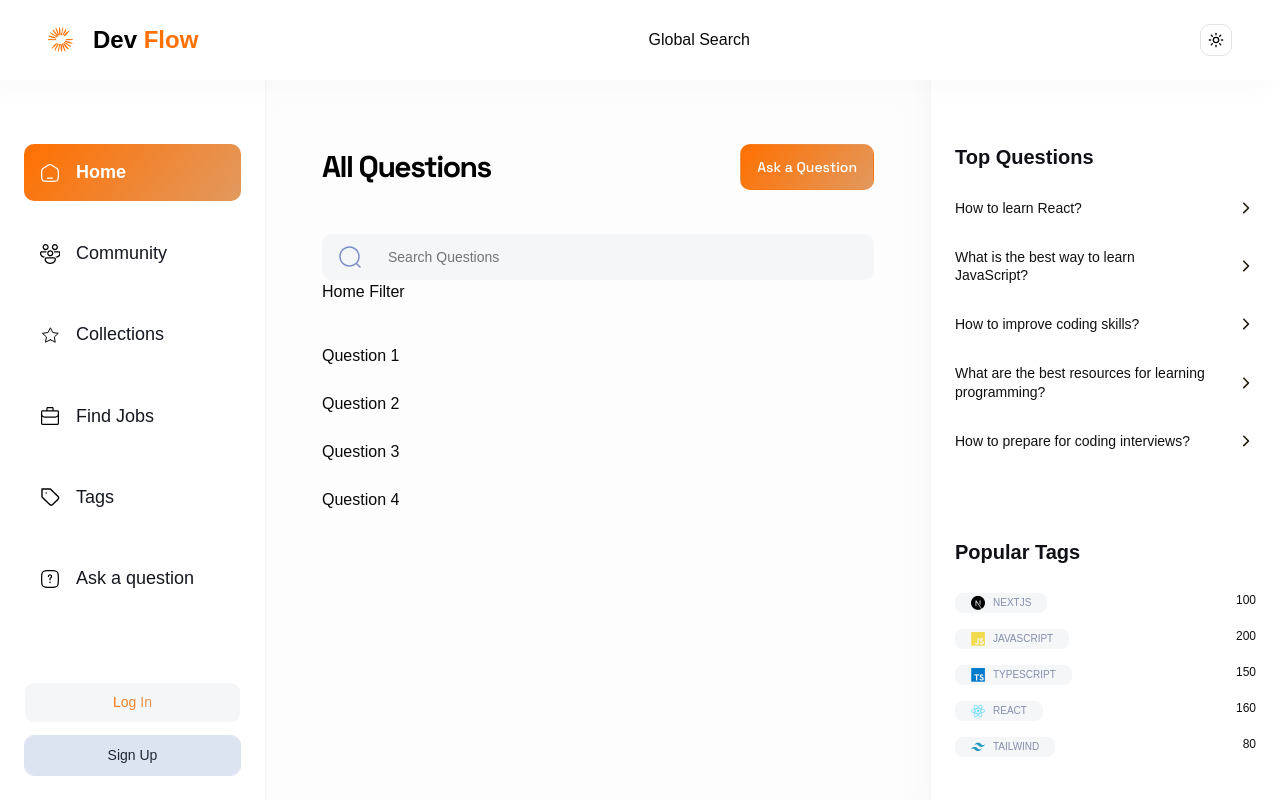
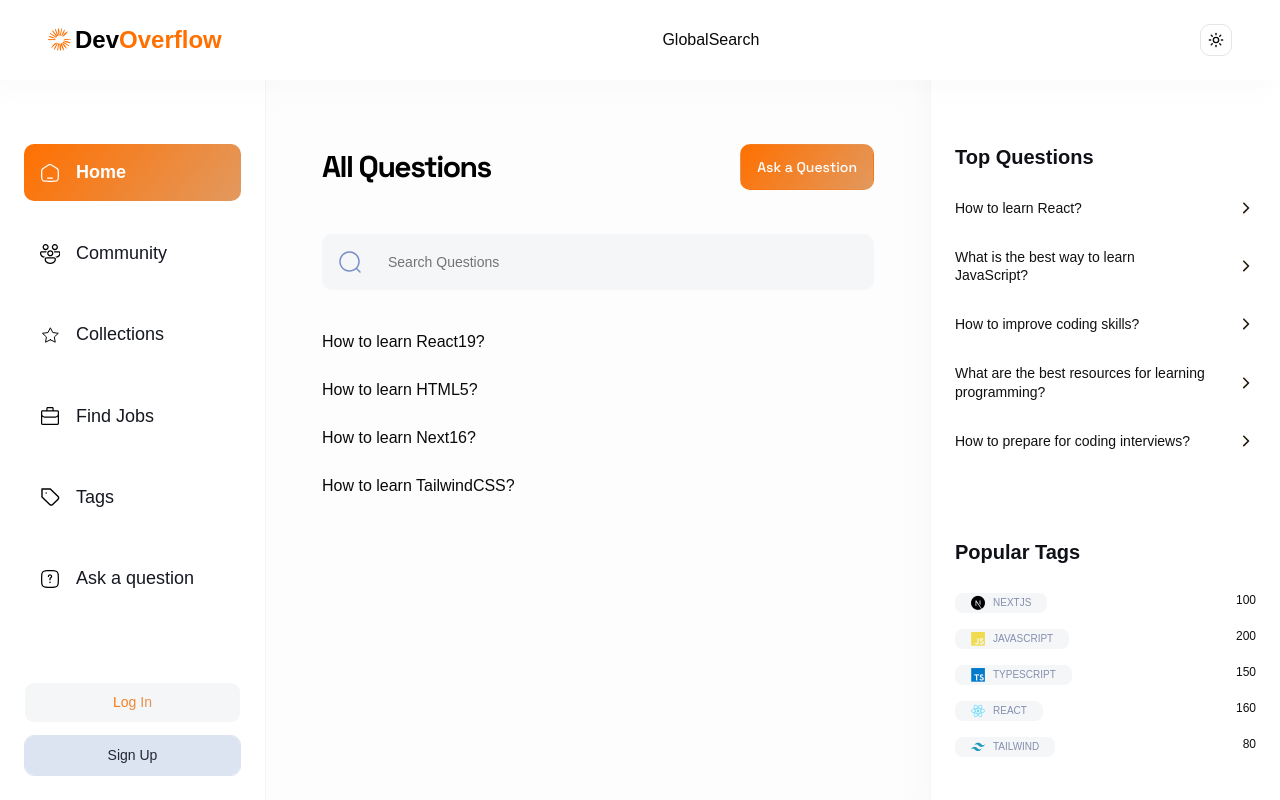
Before and after one commit to faridnextjs/stack-over-flow, a Next.js app: page / in a window 1280 px wide. Built offline with nearby package versions, Linux system fonts and the light colour scheme; no server answers; a web font is replaced by a local one.

Commit message:
Implemented Local Search Bar

```diff
--- a/app/(root)/page.tsx
+++ b/app/(root)/page.tsx
@@ -3,6 +3,7 @@ import { Button } from "@/components/ui/button";
 import Link from "next/link";
 import Routes from "@/constants/routes";
 import LocalSearch from "@/components/search/localSearch";
+
 // import Session from "@/lib/actions/session";
 
 const spaceGrotesk = localFont({
@@ -11,7 +12,63 @@ const spaceGrotesk = localFont({
   weight: "300 400 500 600 700",
 });
 
-const Home = () => {
+const questions = [
+  {
+    _id: "1",
+    title: "How to learn React19?",
+    description: "learning React19 is not hard",
+    tags: [{ id: "1", name: "React19" }],
+    author: [{ id: 1, name: "Farid" }],
+    upvotes: 11,
+    answers: 5,
+    views: 100,
+    createdAt: new Date(),
+  },
+  {
+    _id: "2",
+    title: "How to learn HTML5?",
+    description: "learning HTML5 is not hard",
+    tags: [{ id: "2", name: "HTML5" }],
+    author: [{ id: 1, name: "Farid" }],
+    upvotes: 11,
+    answers: 5,
+    views: 100,
+    createdAt: new Date(),
+  },
+  {
+    _id: "3",
+    title: "How to learn Next16?",
+    description: "learning Next16 is not hard",
+    tags: [{ id: "3", name: "Next 16" }],
+    author: [{ id: 1, name: "Farid" }],
+    upvotes: 11,
+    answers: 5,
+    views: 100,
+    createdAt: new Date(),
+  },
+  {
+    _id: "4",
+    title: "How to learn TailwindCSS?",
+    description: "learning TailwindCSS is not hard",
+    tags: [{ id: "4", name: "TailwindCSS" }],
+    author: [{ id: 1, name: "Farid" }],
+    upvotes: 11,
+    answers: 5,
+    views: 100,
+    createdAt: new Date(),
+  },
+];
+
+interface SearchParams {
+  searchParams: Promise<{ [key: string]: string }>;
+}
+
+const Home = async ({ searchParams }: SearchParams) => {
+  const { query = "" } = await searchParams;
+  const filteredQuestions = questions.filter((questions) =>
+    questions.title.toLowerCase().includes(query?.toLowerCase()),
+  );
+
   return (
     <>
       <section
@@ -32,14 +89,14 @@ const Home = () => {
           imgSrc="/icons/search.svg"
           placeholder="Search Questions"
           otherClasses="flex-1"
+          iconPosition="left"
         />
       </section>
-      Home Filter
+      {/*Home Filter*/}
       <div className="flex flex-col mt-10 gap-6 w-full">
-        <p>Question 1</p>
-        <p>Question 2</p>
-        <p>Question 3</p>
-        <p>Question 4</p>
+        {filteredQuestions.map((questions) => (
+          <h1 key={questions._id}> {questions.title}</h1>
+        ))}
       </div>
     </>
   );
--- a/components/navigation/navbar/navLinks.tsx
+++ b/components/navigation/navbar/navLinks.tsx
@@ -4,9 +4,7 @@ import Image from "next/image";
 import Link from "next/link";
 import { usePathname } from "next/navigation";
 import React from "react";
-
 import { SheetClose } from "@/components/ui/sheet";
-
 import { cn } from "@/lib/utils";
 import { sidebarLinks } from "@/constants/links";
 
--- a/components/navigation/navbar/navbar.tsx
+++ b/components/navigation/navbar/navbar.tsx
@@ -1,29 +1,48 @@
+import Image from "next/image";
 import Link from "next/link";
-import Image from "next/image";
+
+import { auth } from "@/auth";
+
+import ROUTES from "@/constants/routes";
+import GlobalSearch from "@/components/search/globalSearch";
 import ThemeToggle from "@/components/navigation/navbar/themeToggle";
 import MobileNavigation from "@/components/navigation/navbar/mobileNavigation";
+import UserAvatar from "@/components/userAvatar";
 
-const Navbar = () => {
-  console.log("Navbar rendered");
+const Navbar = async () => {
+  const session = await auth();
+
   return (
-    <nav className="flex-between background-light900_dark200 fixed z-50 w-full gap-5 p-6 shadow-light-300 dark:shadow-none sm:px-12">
-      <Link href="/" className="flex items-center gap-5">
+    <nav className="flex-between background-light900_dark200 fixed z-50 w-full gap-5  p-6 shadow-light-300 dark:shadow-none sm:px-12">
+      <Link href={ROUTES.HOME} className="flex items-center gap-1">
         <Image
           src="/images/site-logo.svg"
-          width={25}
-          height={25}
-          alt="Developer Site Logo"
+          width={23}
+          height={23}
+          alt="Dev Overflow Logo"
         />
+
         <p className="h2-bold font-space-grotesk text-dark-100 dark:text-light-900 max-sm:hidden">
-          Dev <span className="text-primary-500">Flow</span>
+          Dev<span className="text-primary-500">Overflow</span>
         </p>
       </Link>
-      <p>Global Search</p>
+
+      <GlobalSearch />
+
       <div className="flex-between gap-5">
         <ThemeToggle />
+        {session?.user?.id && (
+          <UserAvatar
+            id={session.user.id}
+            name={session.user.name!}
+            imageUrl={session.user?.image}
+          />
+        )}
+
         <MobileNavigation />
       </div>
     </nav>
   );
 };
+
 export default Navbar;
--- /dev/null
+++ b/components/search/globalSearch.tsx
@@ -0,0 +1,6 @@
+import React from "react";
+
+const GlobalSearch = () => {
+  return <div>GlobalSearch</div>;
+};
+export default GlobalSearch;
--- a/components/search/localSearch.tsx
+++ b/components/search/localSearch.tsx
@@ -1,72 +1,97 @@
-"use client"; //for interactivity for the Input element
+"use client";
+
 import Image from "next/image";
+import { usePathname, useRouter, useSearchParams } from "next/navigation";
+import React, { useEffect, useState, useRef } from "react";
 import { Input } from "@/components/ui/input";
-import { useSearchParams, usePathname, useRouter } from "next/navigation";
-import { useDebouncedCallback } from "use-debounce";
-import { useState, useEffect } from "react";
+import { formUrlQuery, removeKeysFromUrlQuery } from "@/lib/url";
 
-// Define the properties expected by the LocalSearch component
-interface SearchProps {
+interface Props {
   route: string;
   imgSrc: string;
   placeholder: string;
+  iconPosition: "left" | "right";
   otherClasses?: string;
 }
 
-// LocalSearch component for handling search input and updating the URL query
 const LocalSearch = ({
   route,
   imgSrc,
   placeholder,
+  iconPosition,
   otherClasses,
-}: SearchProps) => {
-  // Get the current search parameters from the URL
+}: Props) => {
+  const router = useRouter();
+  const pathname = usePathname();
   const searchParams = useSearchParams();
-  // Extract the 'query' value from URL parameters, defaulting to an empty string
-  const query = searchParams.get("query") || "";
-  // Get the current URL path
-  const pathname = usePathname();
-  // Access the router's replace function to update the URL without adding to history
-  const { replace } = useRouter();
-  // Maintain a local state for the search input to ensure it is controlled and responsive. Avoiding to reset itself and letting me to type more than 1 letter
-  const [searchQuery, setSearchQuery] = useState(query);
+  const query = searchParams.get("query");
 
-  // Debounced callback to update the URL with the search term after 300ms of inactivity
-  const handleSearch = useDebouncedCallback((term: string) => {
-    // Utility for manipulating the URL query parameters
-    const params = new URLSearchParams(searchParams);
-    if (term) {
-      params.set("query", term);
+  const [search, setSearch] = useState(query || "");
+  const previousSearchRef = useRef(search);
+
+  useEffect(() => {
+    // Only trigger if search actually changed
+    if (previousSearchRef.current === search) return;
+
+    previousSearchRef.current = search;
+
+    const delayDebounceFn = setTimeout(() => {
+      if (search) {
+        const newUrl = formUrlQuery({
+          params: searchParams.toString(),
+          key: "query",
+          value: search,
+        });
+
+        router.push(newUrl, { scroll: false });
       } else {
-      params.delete("query");
+        if (pathname === route) {
+          const newUrl = removeKeysFromUrlQuery({
+            params: searchParams.toString(),
+            keysToRemove: ["query"],
+          });
+
+          router.push(newUrl, { scroll: false });
         }
-    replace(`${pathname}?${params.toString()}`, { scroll: false });
+      }
     }, 300);
 
-  useEffect(() => {
-    setSearchQuery(query);
-  }, [query]);
+    return () => clearTimeout(delayDebounceFn);
+  }, [search, route, pathname, router, searchParams]);
 
   return (
-    <div className="background-light800_darkgradient flex min-h-11.5 grow items-center gap-4 rounded-[10px] px-4">
+    <div
+      className={`background-light800_darkgradient flex min-h-14 grow items-center gap-4 rounded-[10px] px-4 ${otherClasses}`}
+    >
+      {iconPosition === "left" && (
         <Image
           src={imgSrc}
-        alt="Search"
+          alt="search"
           width={24}
           height={24}
           className="cursor-pointer"
         />
+      )}
+
       <Input
-        className={`paragraph-regular no-focus placeholder text-dark400_light700 border-none shadow-none outline-none ${otherClasses}`}
+        type="text"
         placeholder={placeholder}
-        type="text"
-        value={searchQuery}
-        onChange={(event) => {
-          setSearchQuery(event.target.value);
-          handleSearch(event.target.value);
-        }}
+        value={search}
+        onChange={(e) => setSearch(e.target.value)}
+        className="paragraph-regular no-focus placeholder text-dark400_light700 border-none shadow-none outline-hidden"
       />
+
+      {iconPosition === "right" && (
+        <Image
+          src={imgSrc}
+          alt="search"
+          width={15}
+          height={15}
+          className="cursor-pointer"
+        />
+      )}
     </div>
   );
 };
+
 export default LocalSearch;
--- /dev/null
+++ b/components/userAvatar.tsx
@@ -0,0 +1,56 @@
+import Image from "next/image";
+import Link from "next/link";
+import React from "react";
+import ROUTES from "@/constants/routes";
+import { cn } from "@/lib/utils";
+import { Avatar, AvatarFallback } from "@/components/ui/avatar";
+
+interface Props {
+  id: string;
+  name: string;
+  imageUrl?: string | null;
+  className?: string;
+  fallbackClassName?: string;
+}
+
+const UserAvatar = ({
+  id,
+  name,
+  imageUrl,
+  className = "h-9 w-9",
+  fallbackClassName,
+}: Props) => {
+  const initials = name
+    .split(" ")
+    .map((word: string) => word[0])
+    .join("")
+    .toUpperCase()
+    .slice(0, 2);
+
+  return (
+    <Link href={ROUTES.PROFILE(Number(id))}>
+      <Avatar className={cn("relative", className)}>
+        {imageUrl ? (
+          <Image
+            src={imageUrl}
+            alt={name}
+            className="object-cover"
+            fill
+            quality={100}
+          />
+        ) : (
+          <AvatarFallback
+            className={cn(
+              "primary-gradient font-space-grotesk font-bold tracking-wider text-white",
+              fallbackClassName,
+            )}
+          >
+            {initials}
+          </AvatarFallback>
+        )}
+      </Avatar>
+    </Link>
+  );
+};
+
+export default UserAvatar;
--- /dev/null
+++ b/lib/url.ts
@@ -0,0 +1,42 @@
+import qs from "query-string";
+
+interface UrlQueryParams {
+  params: string;
+  key: string;
+  value: string;
+}
+
+interface RemoveUrlQueryParams {
+  params: string;
+  keysToRemove: string[];
+}
+
+export const formUrlQuery = ({ params, key, value }: UrlQueryParams) => {
+  const queryString = qs.parse(params);
+
+  queryString[key] = value;
+
+  return qs.stringifyUrl({
+    url: window.location.pathname,
+    query: queryString,
+  });
+};
+
+export const removeKeysFromUrlQuery = ({
+  params,
+  keysToRemove,
+}: RemoveUrlQueryParams) => {
+  const queryString = qs.parse(params);
+
+  keysToRemove.forEach((key) => {
+    delete queryString[key];
+  });
+
+  return qs.stringifyUrl(
+    {
+      url: window.location.pathname,
+      query: queryString,
+    },
+    { skipNull: true },
+  );
+};
```
Also changed, not shown: components/navigation/navbar/mobileNavigation.tsx (+57 -34 lines), components/ui/avatar.tsx (added, +112 -0 lines), package.json (+9 -8 lines), 1 other file (tests, documents, lock files or other folders). Lines whose indentation alone changed are shown as unchanged.
